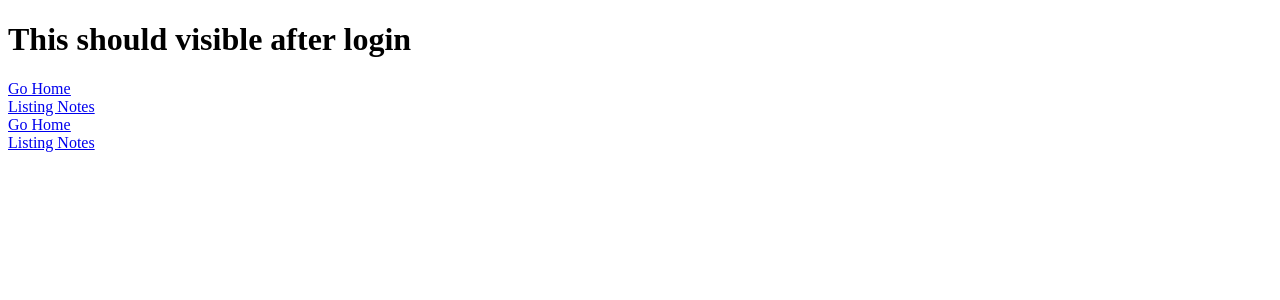
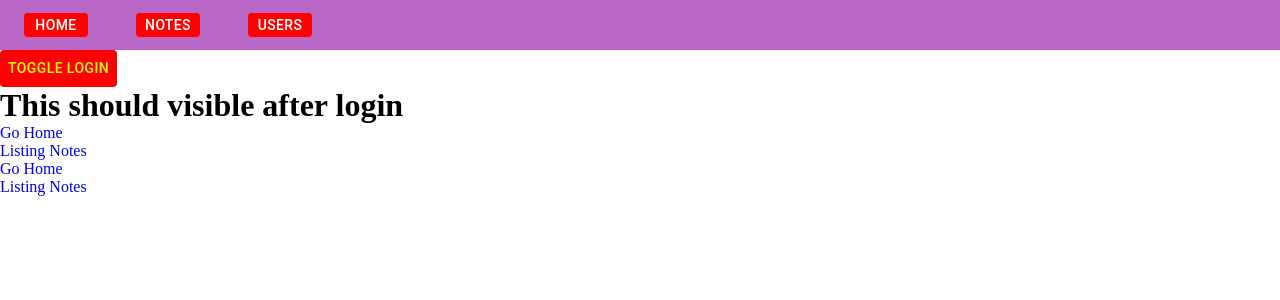
Before and after one commit to aurobindobhuyan/linear-frontend, a React (Vite) app: page / in a window 1280 px wide. Shown: the top 300 px of the page. Built offline with nearby package versions, Linux system fonts and the light colour scheme.

Commit message:
2 - Aurobindo
* Added the AppBar to the application and added the navigation links to it.

* Added the custom MUI theme.

```diff
--- a/src/App.tsx
+++ b/src/App.tsx
@@ -1,12 +1,13 @@
 import { useState } from "react";
 import Navbar from "./Navbar";
+import "./global.css";
 
 const App = () => {
   const [isLoggedIn, setIsLoggedIn] = useState<boolean>(false);
 
   const toggleIsLoggedIn = () => setIsLoggedIn(!isLoggedIn);
 
-  return <Navbar isLoggedIn={isLoggedIn} toggleLogin={toggleIsLoggedIn}/>;
+  return <Navbar isLoggedIn={isLoggedIn} toggleLogin={toggleIsLoggedIn} />;
 };
 
 export default App;
--- /dev/null
+++ b/src/Header.tsx
@@ -0,0 +1,63 @@
+import AppBar from "@mui/material/AppBar";
+import Box from "@mui/material/Box";
+import Button from "@mui/material/Button";
+import { Link } from "react-router-dom";
+
+interface HeaderProps {
+  isLoggedIn: boolean;
+}
+
+export default function Header({ isLoggedIn }: HeaderProps) {
+  const before_login_liks = [
+    {
+      address: "/",
+      title: "Home",
+    },
+    {
+      address: "login",
+      title: "Login",
+    },
+    {
+      address: "register",
+      title: "Register",
+    },
+  ];
+  const after_login_liks = [
+    {
+      address: "/",
+      title: "Home",
+    },
+    {
+      address: "notes",
+      title: "Notes",
+    },
+    {
+      address: "users",
+      title: "Users",
+    },
+  ];
+
+  return (
+    <Box sx={{ flexGrow: 1 }}>
+      <AppBar position="static">
+        <Box sx={{ display: "flex", alignItems: "center", maxWidth: "30%" }}>
+          {isLoggedIn
+            ? before_login_liks.map((ele) => (
+                <Button sx={{ ml: 3, mr: 3, p: 0 }} key={ele.title}>
+                  <Link className="nav-link" to={ele.address}>
+                    {ele.title}
+                  </Link>
+                </Button>
+              ))
+            : after_login_liks.map((ele) => (
+                <Button sx={{ ml: 3, mr: 3, p: 0 }} key={ele.title}>
+                  <Link className="nav-link" to={ele.address}>
+                    {ele.title}
+                  </Link>
+                </Button>
+              ))}
+        </Box>
+      </AppBar>
+    </Box>
+  );
+}
--- a/src/Navbar.tsx
+++ b/src/Navbar.tsx
@@ -1,6 +1,10 @@
-import { Route, Routes } from "react-router-dom";
+import { Link, Route, Routes, Navigate } from "react-router-dom";
+
+// MUI Imports
+import { Button } from "@mui/material";
 
 // Components or Pages
+import Header from "./Header";
 import Public from "./pages/Before_login/Public";
 import Login from "./pages/Before_login/Login";
 import Register from "./pages/Before_login/Register";
@@ -13,9 +17,11 @@ interface NavbarProps {
   toggleLogin: () => void;
 }
 
-const Navbar = ({ isLoggedIn }: NavbarProps) => {
-  console.log(isLoggedIn);
+const Navbar = ({ isLoggedIn, toggleLogin }: NavbarProps) => {
   return (
+    <>
+      <Header isLoggedIn={isLoggedIn} />
+      <Button onClick={toggleLogin}>Toggle Login</Button>
       <Routes>
         {isLoggedIn ? (
           <>
@@ -30,12 +36,23 @@ const Navbar = ({ isLoggedIn }: NavbarProps) => {
             <Route path="notes" element={<Notes />} />
             <Route path="users" element={<User />} />
 
-          {/* <Route path="login" element={<Navigate to="/" replace />} />
-          <Route path="register" element={<Navigate to="/" replace />} /> */}
+            <Route path="login" element={<Navigate to="/" replace />} />
+            <Route path="register" element={<Navigate to="/" replace />} />
           </>
         )}
-      <Route path="*" element={<h1>No Match Found</h1>} />
+        <Route
+          path="*"
+          element={
+            <>
+              <h1>No Routes Found</h1>
+              <Button>
+                <Link className="nav-link" to="/">Go Home</Link>
+              </Button>
+            </>
+          }
+        />
       </Routes>
+    </>
   );
 };
 
--- /dev/null
+++ b/src/global.css
@@ -0,0 +1,13 @@
+* {
+   padding: 0;
+   margin: 0;
+   box-sizing: border-box;
+}
+
+a {
+   text-decoration: none;
+}
+
+.nav-link {
+   color: white;
+}
--- a/src/main.tsx
+++ b/src/main.tsx
@@ -1,13 +1,21 @@
 import React from "react";
 import ReactDOM from "react-dom/client";
 import { BrowserRouter } from "react-router-dom";
+import { createTheme, ThemeProvider } from "@mui/material/styles";
+import { muiCustom } from "./utils/mui/index.ts";
 
 import App from "./App.tsx";
+
+const theme = createTheme({
+  components: muiCustom(),
+});
 
 ReactDOM.createRoot(document.getElementById("root")!).render(
   <React.StrictMode>
     <BrowserRouter>
-      <App />
+      <ThemeProvider theme={theme}>
+        <App />
+      </ThemeProvider>
     </BrowserRouter>
   </React.StrictMode>
 );
--- /dev/null
+++ b/src/utils/mui/AppBar.ts
@@ -0,0 +1,16 @@
+import { purple } from "@mui/material/colors";
+
+const CustomAppBar = {
+  MuiAppBar: {
+    styleOverrides: {
+      root: {
+        backgroundColor: purple[300],
+        boxShadow: "none",
+        height: "50px",
+        justifyContent: "center",
+      },
+    },
+  },
+};
+
+export default CustomAppBar;
--- /dev/null
+++ b/src/utils/mui/Button.ts
@@ -0,0 +1,15 @@
+const CustomButton = {
+  MuiButton: {
+    styleOverrides: {
+      root: {
+        color: "yellow",
+        backgroundColor: "red",
+        "&:hover": {
+          backgroundColor: "orange", // Change the color for hover effect
+        },
+      },
+    },
+  },
+};
+
+export default CustomButton;
--- /dev/null
+++ b/src/utils/mui/index.ts
@@ -0,0 +1,6 @@
+import CustomAppBar from "./AppBar";
+import CustomButton from "./Button";
+
+export const muiCustom = () => {
+  return { ...CustomButton, ...CustomAppBar };
+};
```
Lines whose indentation alone changed are shown as unchanged.
